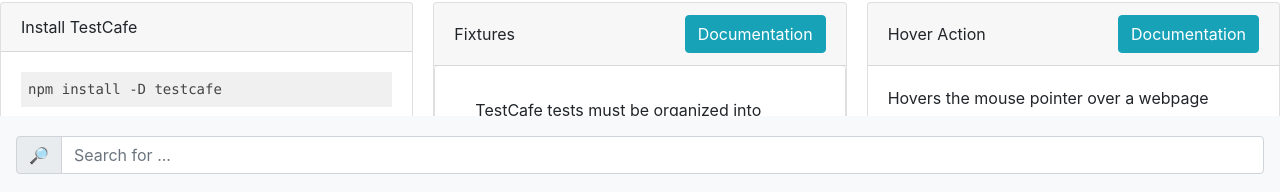
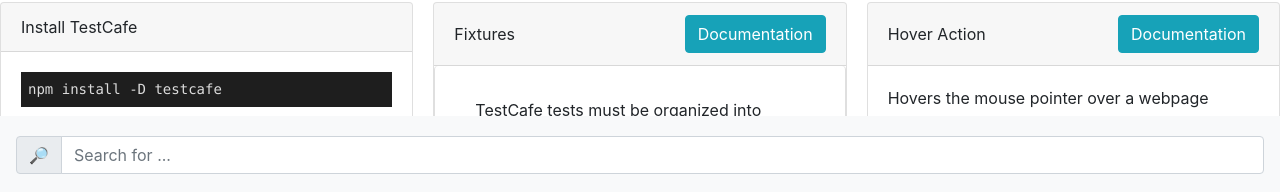
Before and after one commit to mzaicevs/testcafe-cheat-sheet, a React (Create React App) app: page / in a window 1280 px wide. Shown: the part 606-798 px from the top of the page. Built offline with nearby package versions, Linux system fonts and the light colour scheme.

Commit message:
adding vscode highlight style to code examples

```diff
--- a/src/base_components/CodeSyntaxHighlighter.js
+++ b/src/base_components/CodeSyntaxHighlighter.js
@@ -1,14 +1,11 @@
 import React from "react";
 import SyntaxHighlighter from "react-syntax-highlighter";
-// import { docco } from "react-syntax-highlighter/dist/esm/styles/hljs";
+import { vs2015 } from "react-syntax-highlighter/dist/esm/styles/hljs";
 
 const CodeSyntaxHighlighter = props => {
   const { children, language } = props;
   return (
-    <SyntaxHighlighter
-      language={language}
-      // style={docco}
-    >
+    <SyntaxHighlighter language={language} style={vs2015}>
       {children}
     </SyntaxHighlighter>
   );
```
